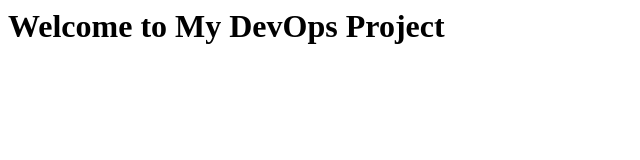
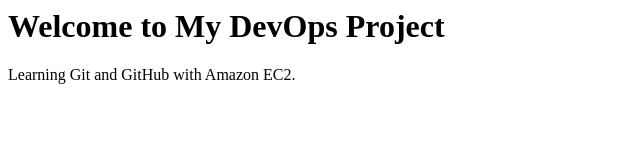
Before and after one commit to redyanaik1/my-devops-project, a plain HTML site: page index.html in a window 1280 px wide. Shown: the whole page, without its empty margins (0-640 px from the left). Drawn offline with Linux system fonts and the light colour scheme.

Commit message:
Added learning description to homepage

```diff
--- a/index.html
+++ b/index.html
@@ -1 +1,2 @@
 <h1>Welcome to My DevOps Project</h1>
+<p>Learning Git and GitHub with Amazon EC2.</p>
```
